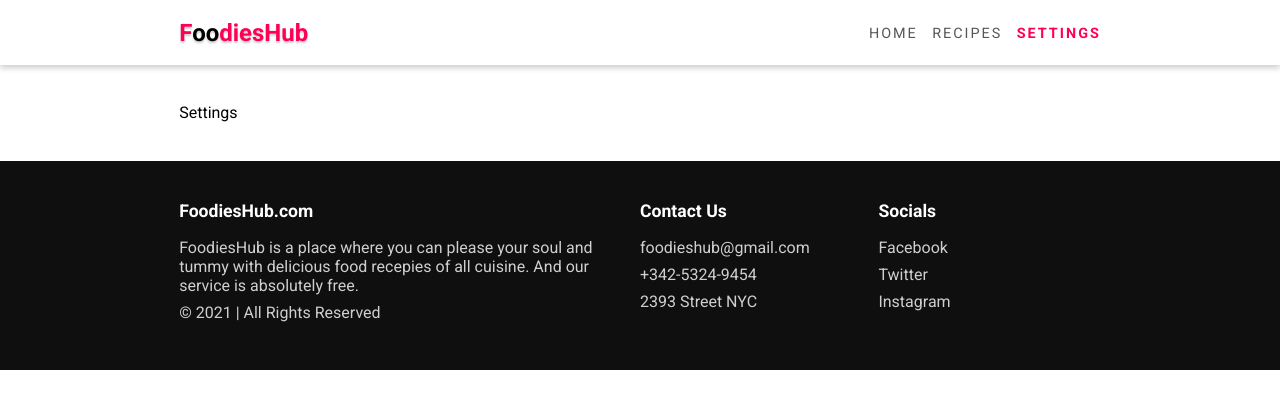
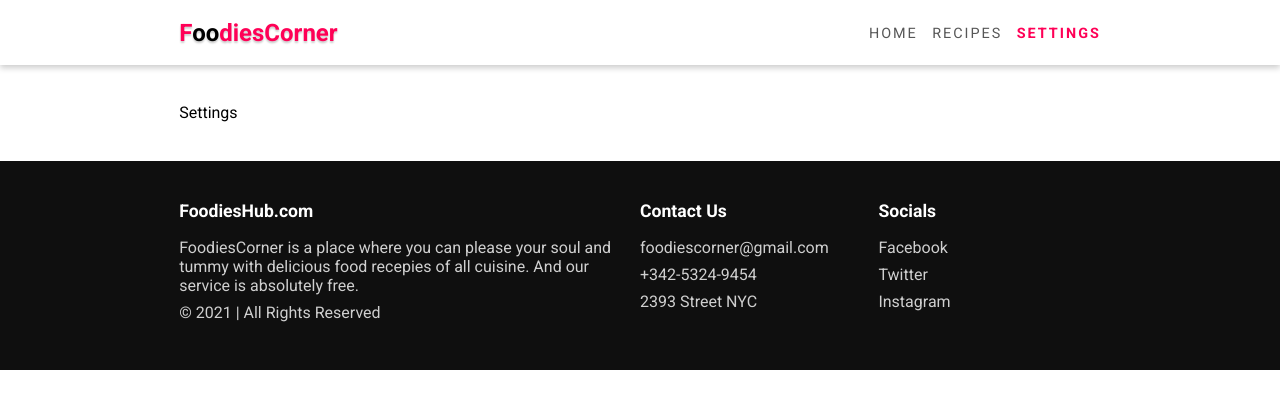
Before and after one commit to Sahitya777/foodies, a React (Create React App) app: page /settings in a window 1280 px wide. Shown: the top 408 px of the page. Built offline with nearby package versions, Linux system fonts and the light colour scheme.

Commit message:
css updates!!!

```diff
--- a/src/components/Footer.js
+++ b/src/components/Footer.js
@@ -5,12 +5,12 @@ function Footer() {
     <div className="footer container">
     <div className="footer-section">
         <p className="title">FoodiesHub.com</p>
-        <p>FoodiesHub is a place where you can please your soul and tummy with delicious food recepies of all cuisine. And our service is absolutely free.</p>
+        <p>FoodiesCorner is a place where you can please your soul and tummy with delicious food recepies of all cuisine. And our service is absolutely free.</p>
         <p>&copy; 2021 | All Rights Reserved</p>
     </div>
     <div className="footer-section">
         <p className="title">Contact Us</p>
-        <p>foodieshub@gmail.com</p>
+        <p>foodiescorner@gmail.com</p>
         <p>+342-5324-9454</p>
         <p>2393 Street NYC</p>
     </div>
--- a/src/components/Navbar.js
+++ b/src/components/Navbar.js
@@ -32,7 +32,7 @@ export default function Navbar(){
     return (
         <>
             <div className="navbar container">
-                <Link to="/" className="logo">F<span>oo</span>diesHub</Link>
+                <Link to="/" className="logo">F<span>oo</span>diesCorner</Link>
                 <div className="nav-links">
                     { links.map(link => (
                         <Link className={location.pathname === link.path ? "active" : ""} to={link.path} key={link.name}>{link.name}</Link>
--- a/src/styles/index.scss
+++ b/src/styles/index.scss
@@ -66,6 +66,7 @@ img{
     background-color: var(--primary-color);
     color: #fff;
     padding: .5em .75em;
+    cursor: pointer;
     text-transform: uppercase;
     font-size: 1.1em;
     letter-spacing: 1px;
```
